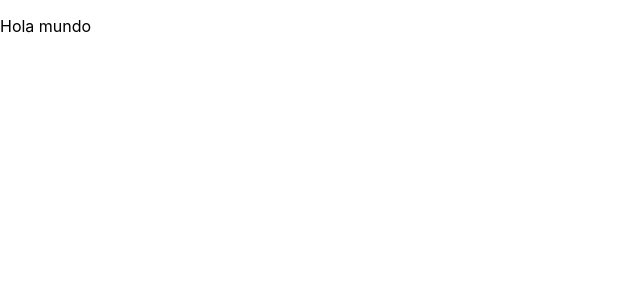
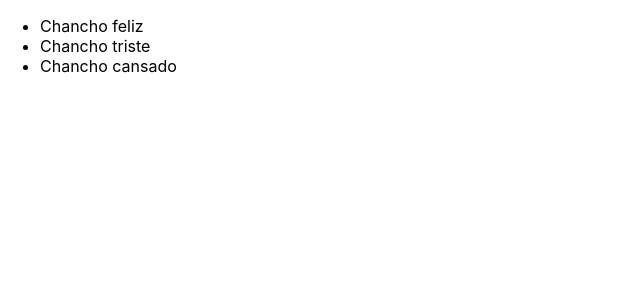
Before and after one commit to Rubenmt93/AprendiendoReact, a React (Create React App) app: page / in a window 1280 px wide. Shown: the top 300 px of the page, without its empty margins (0-640 px from the left). Built offline with nearby package versions, Linux system fonts and the light colour scheme.

Commit message:
Crear componente de prueba

```diff
--- a/src/index.js
+++ b/src/index.js
@@ -4,13 +4,34 @@ import './index.css';
 //import App from './App';
 import reportWebVitals from './reportWebVitals';
 
+
+const Li = ({ children, estado, casa, edad }) => {
+  console.log(casa, edad);
+  return (
+    <li>{children} {estado}</li>
+  )
+}
+const X = () =>
+<ul>
+  <Li
+    estado = {'feliz'}
+    casa = {false}
+    edad= {24}
+  >
+      Chancho
+  </Li>
+  <Li  estado = {'triste'}>Chancho</Li>
+  <Li  estado = {'cansado'}>Chancho</Li>
+
+</ul>
+
 const root = ReactDOM.createRoot(document.getElementById('root'));
-const X = () => <p> Hola mundo </p>
 root.render(
+  // <React.StrictMode>
+  //   <App />
+  // </React.StrictMode>
   <X />
-
 );
-
 // If you want to start measuring performance in your app, pass a function
 // to log results (for example: reportWebVitals(console.log))
 // or send to an analytics endpoint. Learn more: https://bit.ly/CRA-vitals
```
